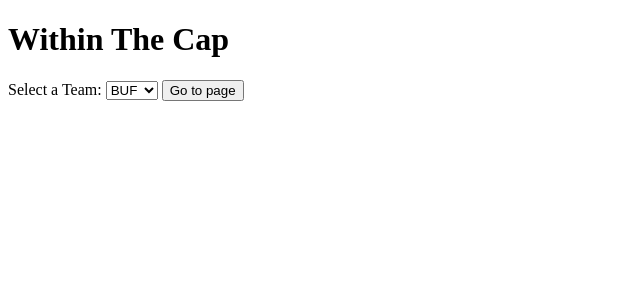
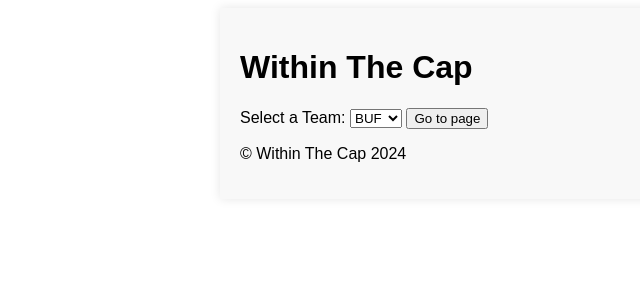
Before and after one commit to marcojthompson/NFL_Salaries_App, a Flask app: page / in a window 1280 px wide. Shown: the top 300 px of the page, without its empty margins (0-640 px from the left). Run offline with Flask 3, Linux system fonts and the light colour scheme.

Commit message:
Styling
Added css for layout and styling purposes

```diff
--- /dev/null
+++ b/static/styles.css
@@ -0,0 +1,31 @@
+body {
+    font-family: Arial, Helvetica, sans-serif;
+    margin: 10;
+    padding: 10;
+}
+
+ul {
+    list-style-type: disc;
+    margin: 0;
+    padding: 0;
+}
+
+li {
+    margin-bottom: 8px;
+}
+
+.main_container {
+    max-width: 800px;
+    margin: 0 auto;  /* Center the container horizontally */
+    background-color: #f8f8f8;
+    padding: 20px;
+    box-shadow: 0 0 10px rgba(0, 0, 0, 0.1); /* Add a subtle box shadow */
+}
+
+.player_cell {
+    background-color: #fff;
+    padding: 15px;
+    border: 1px solid #ddd;
+    border-radius: 5px; /* Add rounded corners */
+    margin-bottom: 15px;
+}
--- a/templates/index.html
+++ b/templates/index.html
@@ -1,22 +1,33 @@
-<!-- templates/index.html -->
-
 <!DOCTYPE html>
 <html lang="en">
 <head>
     <meta charset="UTF-8">
     <meta name="viewport" content="width=device-width, initial-scale=1.0">
-    <title>Team Select</title>
+    <link rel="stylesheet" href="./static/styles.css">
+    <title>Home Page</title>
 </head>
+
 <body>
-    <h1>{{ message }}</h1>
+    <div class="main_container">
+        <header>
+            <h1>{{ message }}</h1>
+        </header>
+        <main>
+            <section class="team_selection">
+                <form action="{{ url_for('process_form') }}" method="post">
+                    <label for="teams">Select a Team:</label>
+                    <select id="team_choice" name="team_choice"></select>
+                    <input type="submit" value="Go to page">
+                </form>
+            </section>
+        </main>
 
-    <form action = "{{ url_for('process_form') }}" method = "post">
-        <label for = "teams">Select a Team:</label>
-        <select id = "team_choice" name = "team_choice"></select>
-        <input type = "submit" value = "Go to page">
-    </form>
+    <footer>
+        <p>&copy; Within The Cap 2024</p>
+    </footer>
+    </div>
 
-<script src = "{{ url_for('static', filename = 'populateDropdown.js')}}"></script>
+<script src="{{ url_for('static', filename = 'populateDropdown.js')}}"></script>
 
 </body>
 </html>
--- a/templates/show_data.html
+++ b/templates/show_data.html
@@ -1,5 +1,3 @@
-<!-- templates/show_data.html -->
-
 <!DOCTYPE html>
 <html lang="en">
 <head>
```
Also changed, not shown: templates/team.html (+14 -2 lines), styles.css (deleted).
